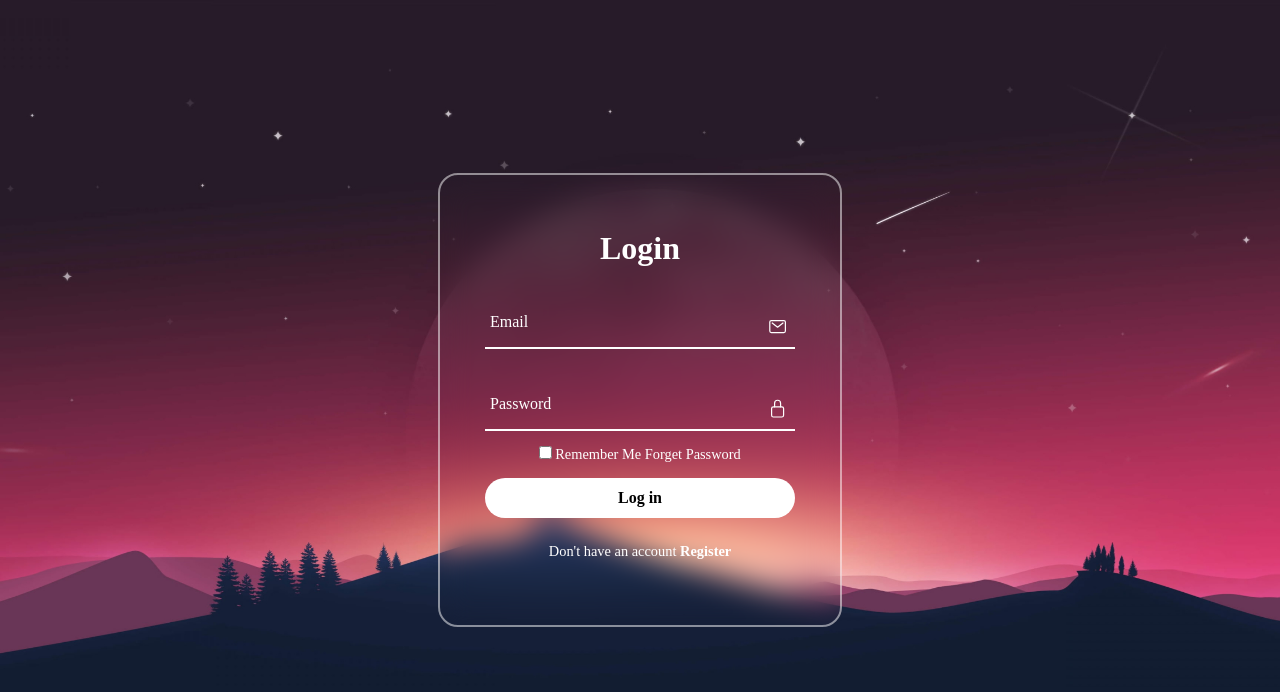
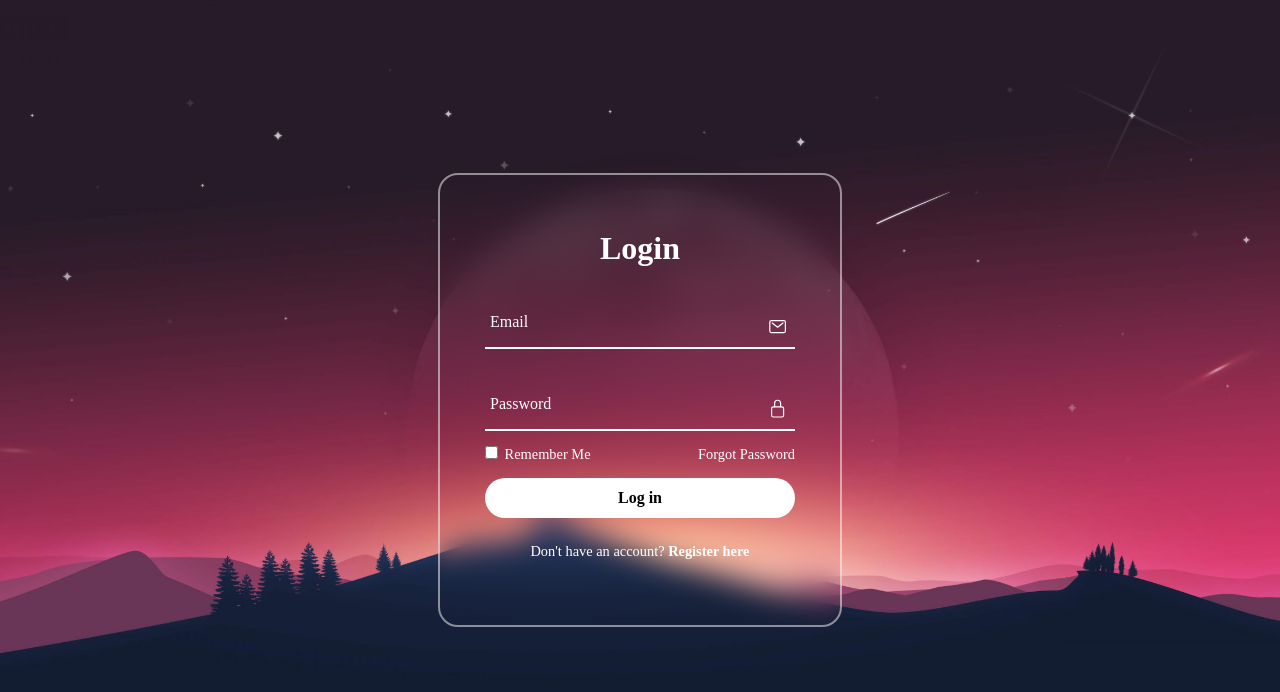
Before and after one commit to gabrieltanase/web-login-form, a plain HTML site: page index.html in a window 1280 px wide. Drawn offline with nearby package versions, Linux system fonts and the light colour scheme.

Commit message:
Adjusted forget section layout

```diff
--- a/index.html
+++ b/index.html
@@ -32,15 +32,17 @@
                             <label for="password">Password</label>
                         </div>
                         <div class="forget">
-                            <label for="">
-                                <input type="checkbox" />Remember Me
-                                <a href="#">Forget Password</a>
-                            </label>
+                            <div>
+                                <input id="remember" type="checkbox" />
+                                <label for="remember">Remember Me</label>
+                            </div>
+                            <a href="#">Forgot Password</a>
                         </div>
                         <button>Log in</button>
                         <div class="register">
                             <p>
-                                Don't have an account <a href="#">Register</a>
+                                Don't have an account?
+                                <a href="#">Register here</a>
                             </p>
                         </div>
                     </form>
--- a/style.css
+++ b/style.css
@@ -87,19 +87,20 @@ input:valid ~ label {
     font-size: .9em;
     color: #fff;
     display: flex;
-    justify-content: center;
+    justify-content: space-between;
 }
 
-.forget label input {
+.forget input {
     margin-right: 3px;
 }
 
-.forget label a {
+.forget a {
     color: #fff;
     text-decoration: none;
+    margin-left: 1rem;
 }
 
-.forget label a:hover {
+.forget a:hover {
     text-decoration: underline;
 }
 
@@ -113,6 +114,10 @@ button {
     cursor: pointer;
     font-size: 1em;
     font-weight: 600;
+}
+
+button:hover {
+    background: #ffffffd7; /* can be adusted */
 }
 
 .register {
```
